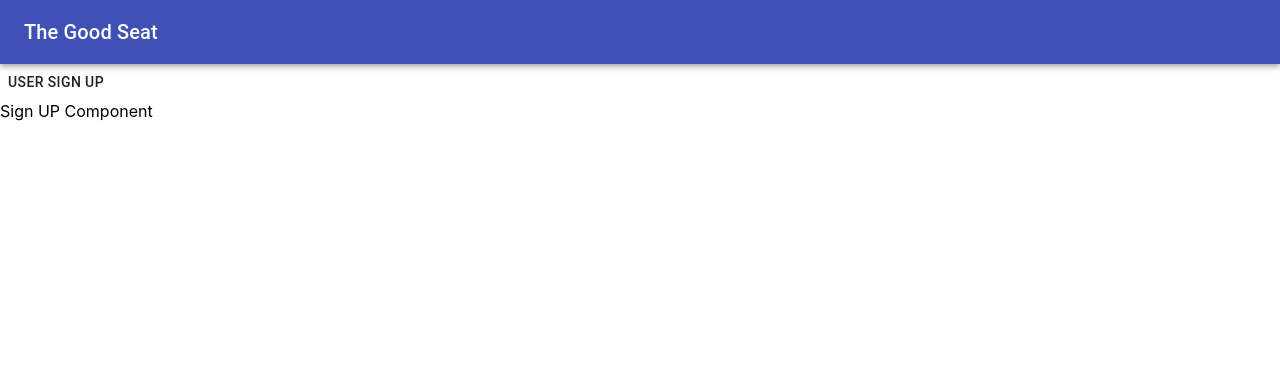
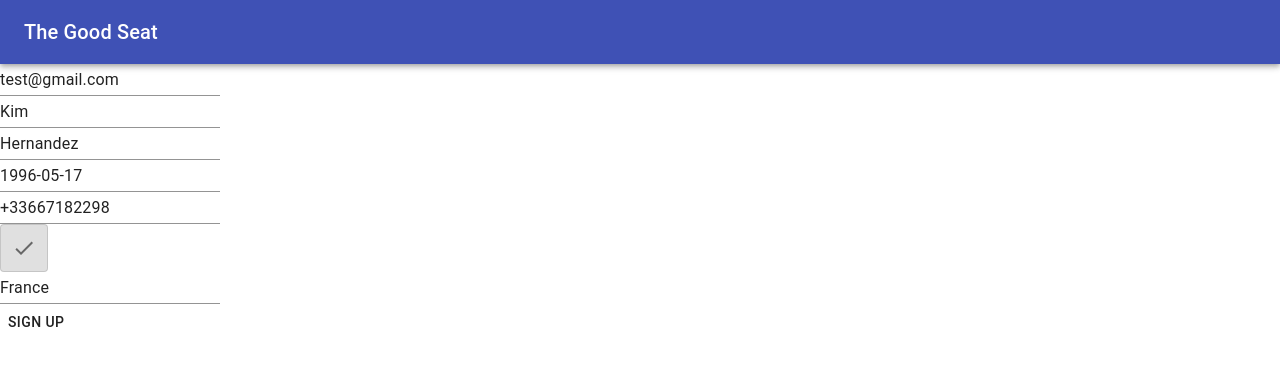
Before and after one commit to GhyslainBruno/TheGoodSeat, a React (Create React App) app in the folder frontend/: page /signup in a window 1280 px wide. Shown: the top 366 px of the page. Built offline with nearby package versions, Linux system fonts and the light colour scheme.

Commit message:
fix(router): bad routing after successful sign up

```diff
--- a/frontend/package.json
+++ b/frontend/package.json
@@ -4,6 +4,7 @@
   "private": true,
   "dependencies": {
     "@material-ui/core": "^4.11.0",
+    "@material-ui/icons": "^4.9.1",
     "@material-ui/lab": "^4.0.0-alpha.56",
     "@testing-library/jest-dom": "^4.2.4",
     "@testing-library/react": "^9.3.2",
--- a/frontend/src/App.tsx
+++ b/frontend/src/App.tsx
@@ -1,23 +1,15 @@
-import React, {useState} from 'react';
-import {BrowserRouter as Router, Route} from 'react-router-dom';
+import React from 'react';
+import {Route, Redirect} from 'react-router-dom';
 import './App.css';
-import {
-    Button,
-    CircularProgress,
-    TextField,
-    Snackbar,
-    AppBar,
-    Toolbar,
-    Typography
-} from '@material-ui/core';
+import {CircularProgress, Snackbar, AppBar, Toolbar, Typography} from '@material-ui/core';
 import { useDispatch, useSelector } from "react-redux";
-import { userSignIn, userSignUp } from "./actions/authenticationActions";
 import MuiAlert, { AlertProps } from '@material-ui/lab/Alert';
 import {closeSnackBar} from "./actions/snackBarActions";
 import {SignIn} from "./components/SignIn";
 import {SignUp} from "./components/SignUp";
 import {SearchOffers} from "./components/SearchOffers";
 import {HomePage} from "./components/HomePage";
+import { withRouter } from 'react-router-dom';
 
 function Alert(props: AlertProps) {
     return <MuiAlert elevation={6} variant="filled" {...props} />;
@@ -31,7 +23,9 @@ export interface ReduxState {
         },
         userLoading: boolean,
         error: boolean,
-        message: string
+        message: string,
+        isUserSignedUp: boolean,
+        isUserSignedIn: boolean
     },
     snackBar: {
         open: boolean,
@@ -40,7 +34,7 @@ export interface ReduxState {
     }
 }
 
-export const App = () => {
+const App = () => {
 
     const user = useSelector((state: ReduxState) => state.authenticationReducer.user);
     const userLoading = useSelector((state: ReduxState) => state.authenticationReducer.userLoading);
@@ -52,7 +46,6 @@ export const App = () => {
 
     return (
 
-        <Router>
             <main>
 
                 <AppBar position="static">
@@ -69,15 +62,16 @@ export const App = () => {
                     </Toolbar>
                 </AppBar>
 
-                <Button onClick={() => dispatch(userSignUp('foobar@gmail.com'))}>User Sign Up</Button>
-
                 {
                     user ?
                         <div>
+                            <Route exact path='/' render={() =><Redirect to="/offers"/>}/>
+                            <Route exact path='/signin' render={() =><SignIn/>}/>
                             <Route exact path='/offers' render={() =><SearchOffers/>}/>
                         </div>
                         :
                         <div>
+                            <Route exact path='/offers' render={() =><Redirect to="/signin"/>}/>
                             <Route exact path='/signin' render={() =><SignIn/>}/>
                             <Route exact path='/signup' render={() =><SignUp/>}/>
                             <Route exact path='/' render={() =><HomePage/>}/>
@@ -95,6 +89,7 @@ export const App = () => {
                 </Snackbar>
 
             </main>
-        </Router>
     );
 }
+
+export default withRouter(App);
--- a/frontend/src/actions/authenticationActions.ts
+++ b/frontend/src/actions/authenticationActions.ts
@@ -8,16 +8,45 @@ import {
 } from "../constants/actionTypes/authenticationActionTypes";
 import ky from 'ky';
 import {openSnackBar} from "./snackBarActions";
+import {history} from '../index';
 
-interface SignInApiReturnObject {
+interface AuthenticationApiReturnObject {
+    code: number,
+    message: string,
     user: object
 }
 
 //TODO : find the good type for dispatch
-export const userSignUp = (user: any) => {
-    return (dispatch: any) => {
-        dispatch(userSignUpRequestedAction());
-        return 'HERE TO MAKE ASYNC CALL TO SIGNUP';
+export const userSignUp = (email: string, firstName: string, lastName: string, birthDate: string, phoneNumber: string, isPhoneNumberVerified: boolean, country: string) => {
+    return async (dispatch: any) => {
+        try {
+            dispatch(userSignUpRequestedAction());
+
+            const options = {
+                responseType: 'json',
+                json: {
+                    'email': email,
+                    'firstName': firstName,
+                    'lastName': lastName,
+                    'birthDate': birthDate,
+                    'phoneNumber': phoneNumber,
+                    'isPhoneNumberVerified': isPhoneNumberVerified,
+                    'country': country
+                }
+            };
+
+            const result = await ky.post('/signup', options).json() as AuthenticationApiReturnObject
+
+            if (result.user) {
+                dispatch(openSnackBar('User signed up', 'success'))
+                dispatch(userSignUpFulfilledAction());
+                history.push('/signin');
+            }
+        } catch(error) {
+            //TODO: weird to do such a thing...
+            dispatch(openSnackBar('Error during sign up', 'error'))
+            dispatch(userSignUpRejectedAction('Error during sign up'))
+        }
     }
 }
 
@@ -35,11 +64,12 @@ export const userSignIn = (email: string, phoneNumber: string) => {
                 }
             };
 
-            const result = await ky.post('/signin', options).json() as SignInApiReturnObject
+            const result = await ky.post('/signin', options).json() as AuthenticationApiReturnObject
 
             if (result.user) {
                 dispatch(openSnackBar('User signed in', 'success'))
                 dispatch(userSignInFulfilledAction(result.user))
+                history.push('/offers');
             }
 
         } catch(error) {
@@ -55,9 +85,10 @@ function userSignUpRequestedAction() {
         type: USER_SIGNUP_REQUESTED
     };
 }
-function userSignUpRejectedAction() {
+function userSignUpRejectedAction(message: string) {
     return {
-        type: USER_SIGNUP_REJECTED
+        type: USER_SIGNUP_REJECTED,
+        payload: message
     };
 }
 function userSignUpFulfilledAction() {
--- a/frontend/src/components/HomePage.tsx
+++ b/frontend/src/components/HomePage.tsx
@@ -1,6 +1,6 @@
 import React from "react";
 import {Link} from "react-router-dom";
-import {SIGN_IN} from "../constants/routes";
+import {SIGN_IN, SIGN_UP} from "../constants/routes";
 
 export const HomePage = () => {
     return (
@@ -10,7 +10,7 @@ export const HomePage = () => {
                 <Link style={{color: '#f98e8d'}} to={SIGN_IN}>Sign In</Link>
             </div>
             <div>
-                <Link style={{color: '#f98e8d'}} to={SIGN_IN}>Sign Up</Link>
+                <Link style={{color: '#f98e8d'}} to={SIGN_UP}>Sign Up</Link>
             </div>
         </div>
     )
--- a/frontend/src/components/SignUp.tsx
+++ b/frontend/src/components/SignUp.tsx
@@ -1,7 +1,93 @@
-import React from "react";
+import React, {useState} from "react";
+import {Redirect} from 'react-router-dom';
+import {Button, TextField} from "@material-ui/core";
+import {userSignUp} from "../actions/authenticationActions";
+import {useDispatch, useSelector} from "react-redux";
+import {ToggleButton} from "@material-ui/lab";
+// @ts-ignore
+import CheckIcon from '@material-ui/icons/Check';
 
-export const SignUp = () => {
+export const SignUp = (props: any) => {
+
+    const [email, setEmail] = useState('test@gmail.com');
+    const [firstName, setFirstName] = useState('Kim');
+    const [lastName, setLastName] = useState('Hernandez');
+    const [birthDate, setBirthDate] = useState('1996-05-17');
+    const [phoneNumber, setPhoneNumber] = useState('+33667182298');
+    const [isPhoneNumberVerified, setIsPhoneNumberVerified] = useState(true);
+    const [country, setCountry] = useState('France');
+
+    const dispatch = useDispatch();
+
+    const onSubmit = (event: any) => {
+        dispatch(userSignUp(email, firstName, lastName, birthDate, phoneNumber, isPhoneNumberVerified, country));
+        event.preventDefault();
+    }
+
     return (
-        <div>Sign UP Component</div>
+
+        <form onSubmit={onSubmit}>
+
+            <div>
+                <TextField
+                    type="email"
+                    value={email}
+                    onChange={event => setEmail(event.target.value)}
+                />
+            </div>
+
+            <div>
+                <TextField
+                    type="string"
+                    value={firstName}
+                    onChange={event => setFirstName(event.target.value)}
+                />
+            </div>
+
+            <div>
+                <TextField
+                    type="string"
+                    value={lastName}
+                    onChange={event => setLastName(event.target.value)}
+                />
+            </div>
+
+            <div>
+                <TextField
+                    type="string"
+                    value={birthDate}
+                    onChange={event => setBirthDate(event.target.value)}
+                />
+            </div>
+
+            <div>
+                <TextField
+                    type="string"
+                    value={phoneNumber}
+                    onChange={event => setPhoneNumber(event.target.value)}
+                />
+            </div>
+
+            <div>
+                <ToggleButton
+                    value="check"
+                    selected={isPhoneNumberVerified}
+                    onChange={() => setIsPhoneNumberVerified(!isPhoneNumberVerified)}
+                >
+                    <CheckIcon />
+                </ToggleButton>
+
+            </div>
+
+            <div>
+                <TextField
+                    type="string"
+                    value={country}
+                    onChange={event => setCountry(event.target.value)}
+                />
+            </div>
+
+            <Button type="submit">Sign Up</Button>
+        </form>
     )
 }
--- a/frontend/src/index.tsx
+++ b/frontend/src/index.tsx
@@ -1,17 +1,23 @@
 import React from 'react';
 import ReactDOM from 'react-dom';
 import './index.css';
-import { App } from './App';
+import App from './App';
 import { Provider } from "react-redux";
 import store from './store';
 import * as serviceWorker from './serviceWorker';
+import {Router} from "react-router-dom";
+
+import { createBrowserHistory } from "history";
+export const history = createBrowserHistory();
 
 // @ts-ignore
 window.store = store;
 
 ReactDOM.render(
     <Provider store={store}>
-        <App />
+        <Router history={history}>
+            <App />
+        </Router>
     </Provider>,
   document.getElementById('root')
 );
--- a/frontend/src/reducers/authenticationReducer.ts
+++ b/frontend/src/reducers/authenticationReducer.ts
@@ -6,13 +6,12 @@ import {
     USER_SIGNIN_REJECTED,
     USER_SIGNIN_REQUESTED
 } from "../constants/actionTypes/authenticationActionTypes";
-import {openSnackBar} from "../actions/snackBarActions";
 
 const initialState = {
     user: null,
     userLoading: false,
     error: false,
-    message: ''
+    message: '',
 }
 
 //TODO: find the right type for action
@@ -27,8 +26,7 @@ export default function authenticationReducer (state = initialState, action: any
 
         case USER_SIGNUP_FULFILLED :
             return Object.assign({}, state, {
-                user: action.payload,
-                userLoading: false
+                userLoading: false,
             });
 
         case USER_SIGNUP_REJECTED:
```
Also changed, not shown: 2 other files (tests, documents, lock files or other folders).
